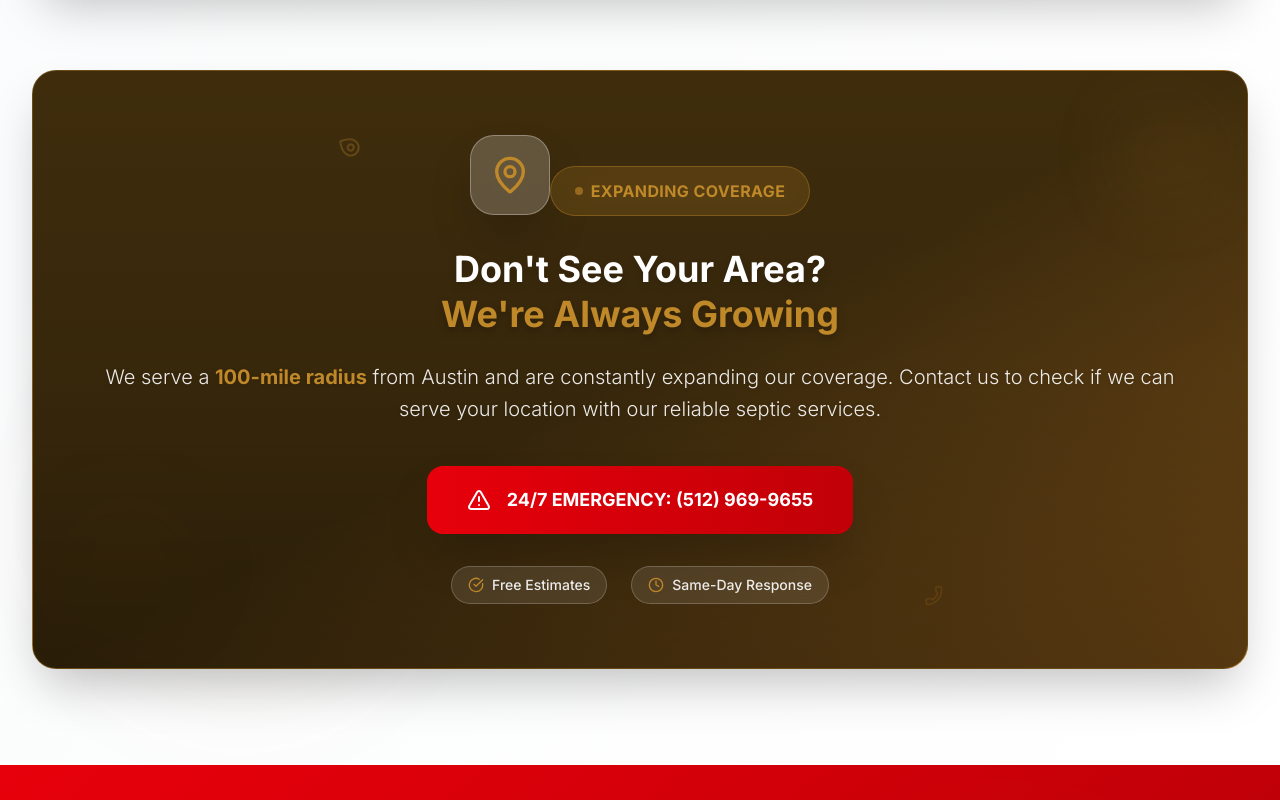
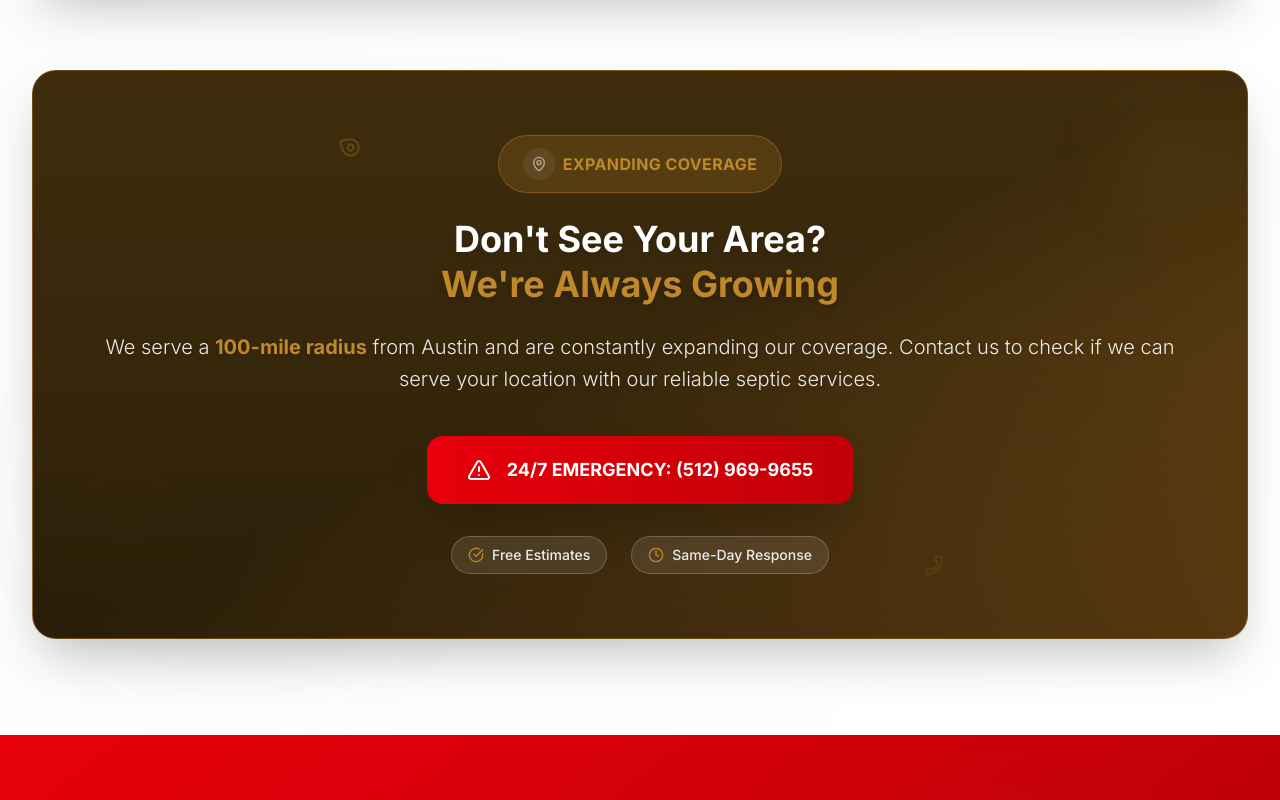
Before and after one commit to SathiraDM/septic-cheetah-website, a Next.js app: page /service-areas in a window 1280 px wide. Shown: the part 3460-4260 px from the top of the page. Built offline with nearby package versions, Linux system fonts and the light colour scheme; a web font is replaced by a local one.

Commit message:
feat: Enhance header dropdown styling with improved shadows and arrow indicator for better visual consistency

```diff
--- a/src/app/service-areas/page.tsx
+++ b/src/app/service-areas/page.tsx
@@ -495,16 +495,6 @@ export default function ServiceAreas() {
               </motion.div>
 
               <div className="relative z-10">
-                {/* Icon with enhanced styling */}
-                <motion.div
-                  className="inline-flex items-center justify-center w-16 h-16 sm:w-20 sm:h-20 bg-white/20 backdrop-blur-sm rounded-2xl sm:rounded-3xl mx-auto mb-6 sm:mb-8 shadow-2xl border border-white/30"
-                  initial={{ scale: 0 }}
-                  animate={{ scale: 1 }}
-                  transition={{ duration: 0.6, delay: 0.2 }}
-                >
-                  <MapPin className="w-8 h-8 sm:w-10 sm:h-10 text-primary-accent" />
-                </motion.div>
-
                 {/* Badge */}
                 <motion.div
                   className="inline-flex items-center space-x-2 bg-primary-accent/20 backdrop-blur-sm rounded-full px-4 sm:px-6 py-2 sm:py-3 mb-4 sm:mb-6 border border-primary-accent/40"
@@ -512,7 +502,9 @@ export default function ServiceAreas() {
                   animate={{ opacity: 1, y: 0 }}
                   transition={{ duration: 0.6, delay: 0.3 }}
                 >
-                  <div className="w-2 h-2 bg-primary-accent rounded-full animate-pulse"></div>
+                  <div className="w-7 h-7 sm:w-8 sm:h-8 bg-white/10 rounded-full flex items-center justify-center animate-pulse">
+                    <MapPin className="w-4 h-4 text-white/90" />
+                  </div>
                   <span className="text-sm sm:text-base text-primary-accent font-bold tracking-wide">EXPANDING COVERAGE</span>
                 </motion.div>
 
@@ -668,7 +660,7 @@ export default function ServiceAreas() {
               </div>
               <div className="mt-4 sm:mt-6 text-center">
                 <p className="text-red-200 text-xs sm:text-sm md:text-base font-medium">
-                  🚨 <span className="font-bold">What constitutes an emergency?</span> Septic tank overflows and system failures
+                  <span className="font-bold">What constitutes an emergency?</span> Septic tank overflows and system failures
                 </p>
               </div>
             </motion.div>
--- a/src/components/Header.tsx
+++ b/src/components/Header.tsx
@@ -255,7 +255,7 @@ export default function Header() {
                       <AnimatePresence>
                         {activeSubmenu === item.label && (
                           <motion.div
-                            className="absolute top-full left-1/2 transform -translate-x-1/2 mt-3 bg-white/98 backdrop-blur-xl rounded-xl shadow-2xl border border-gray-100/80"
+                            className="absolute top-full left-1/2 transform -translate-x-1/2 mt-3 bg-white/98 backdrop-blur-xl rounded-xl shadow-[0_20px_25px_-5px_rgba(0,0,0,0.1),0_10px_10px_-5px_rgba(0,0,0,0.04),0_0_0_1px_rgba(59,130,246,0.05)] border border-primary-accent/20"
                             style={{
                               zIndex: 99999,
                               overflow: 'visible',
@@ -267,8 +267,8 @@ export default function Header() {
                             exit={{ opacity: 0, y: -15, scale: 0.95 }}
                             transition={{ duration: 0.3, ease: [0.16, 1, 0.3, 1] }}
                           >
-                            {/* Arrow indicator */}
-                            <div className="absolute -top-3 left-1/2 transform -translate-x-1/2 w-6 h-6 bg-white/98 border-l border-t border-gray-100/80 rotate-45 rounded-tl-lg"></div>
+                            {/* Enhanced arrow indicator with matching shadow */}
+                            <div className="absolute -top-3 left-1/2 transform -translate-x-1/2 w-6 h-6 bg-white/98 border-l border-t border-primary-accent/20 rotate-45 rounded-tl-lg shadow-lg"></div>
 
                             <div className="p-4 relative z-10">
                               {/* Compact Header */}
```
